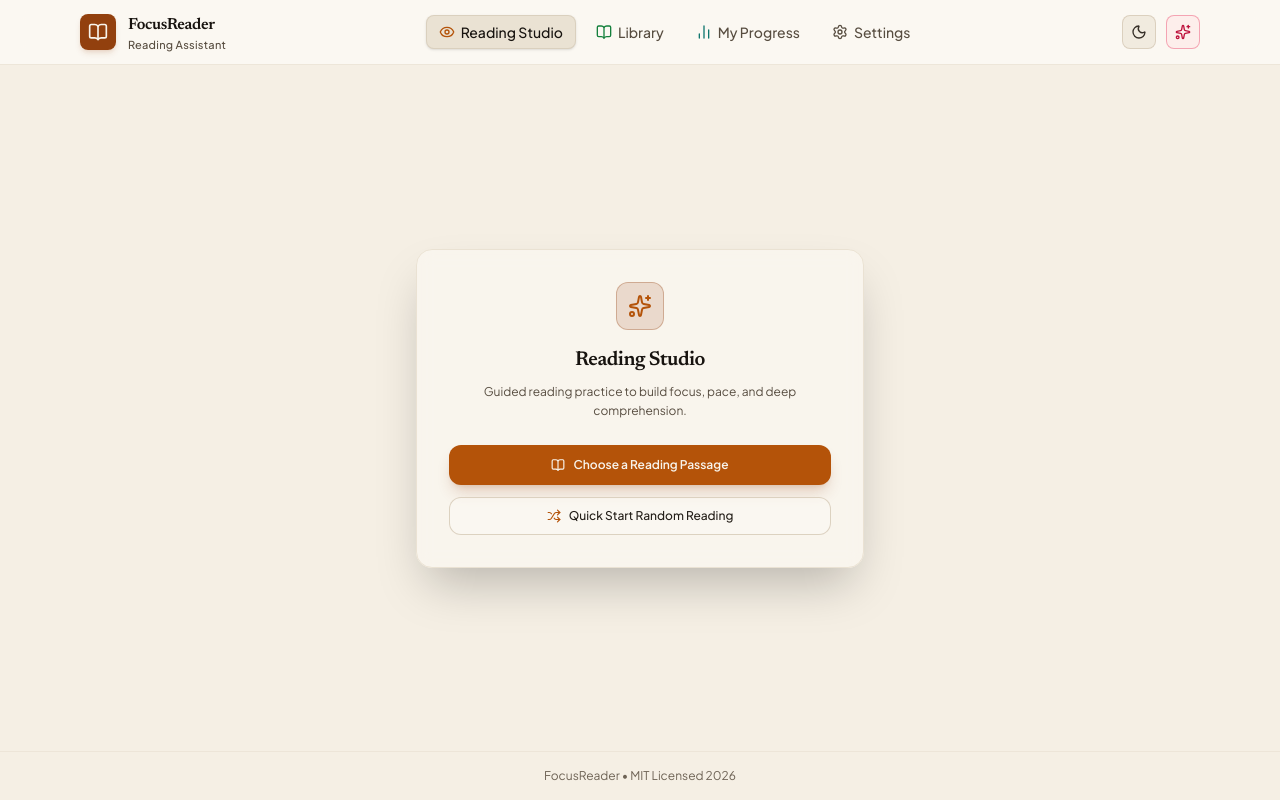
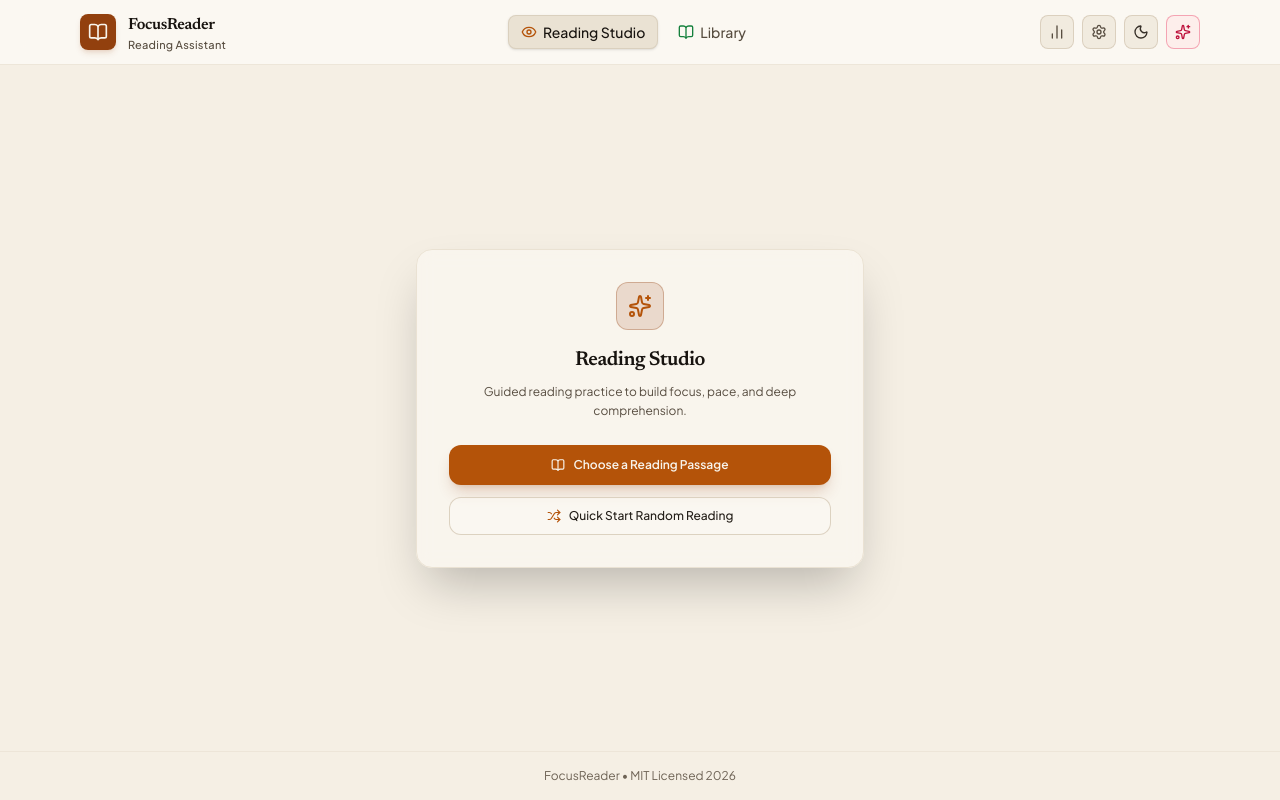
Before and after one commit to unmemero/focusreader, a React (Vite) app in the folder frontend/: page / in a window 1280 px wide. Built offline with nearby package versions, Linux system fonts and the light colour scheme; no server answers.

Commit message:
feat(ui): replace My Progress and Settings tabs with header icon buttons

```diff
--- a/frontend/src/components/layout/Shell.tsx
+++ b/frontend/src/components/layout/Shell.tsx
@@ -69,34 +69,40 @@
                 <BookOpen className="w-4 h-4 text-emerald-400" />
                 <span>Library</span>
               </button>
+            </nav>
 
+            {/* Right Controls: Analytics, Settings, Theme Toggle & Status Indicator */}
+            <div className="flex items-center space-x-2 text-xs font-medium">
               <button
+                type="button"
                 onClick={() => onTabChange('analytics')}
-                className={`px-3 py-1.5 rounded-lg text-xs sm:text-sm font-medium transition-colors flex items-center space-x-1.5 cursor-pointer ${
+                aria-label="My Progress"
+                title="My Progress"
+                className={`p-2 rounded-lg border transition-colors cursor-pointer ${
                   activeTab === 'analytics'
-                    ? 'bg-stone-800 text-amber-100 shadow-sm border border-stone-700/70'
-                    : 'text-stone-400 hover:text-stone-200 hover:bg-stone-800/50'
+                    ? 'border-teal-500/60 bg-stone-800 text-teal-300 shadow-sm'
+                    : 'border-stone-700/80 bg-stone-800/60 hover:bg-stone-800 text-stone-400 hover:text-stone-200'
                 }`}
               >
-                <BarChart2 className="w-4 h-4 text-teal-400" />
-                <span>My Progress</span>
+                <BarChart2 className="w-4 h-4" />
+                <span className="sr-only">My Progress</span>
               </button>
 
               <button
+                type="button"
                 onClick={() => onTabChange('settings')}
-                className={`px-3 py-1.5 rounded-lg text-xs sm:text-sm font-medium transition-colors flex items-center space-x-1.5 cursor-pointer ${
+                aria-label="Settings"
+                title="Settings"
+                className={`p-2 rounded-lg border transition-colors cursor-pointer ${
                   activeTab === 'settings'
-                    ? 'bg-stone-800 text-amber-100 shadow-sm border border-stone-700/70'
-                    : 'text-stone-400 hover:text-stone-200 hover:bg-stone-800/50'
+                    ? 'border-amber-500/60 bg-stone-800 text-amber-300 shadow-sm'
+                    : 'border-stone-700/80 bg-stone-800/60 hover:bg-stone-800 text-stone-400 hover:text-stone-200'
                 }`}
               >
-                <Settings className="w-4 h-4 text-stone-400" />
-                <span>Settings</span>
+                <Settings className="w-4 h-4" />
+                <span className="sr-only">Settings</span>
               </button>
-            </nav>
 
-            {/* Theme Toggle & Status Indicator */}
-            <div className="flex items-center space-x-2.5 text-xs font-medium">
               <button
                 type="button"
                 onClick={toggle}
```
Also changed, not shown: 1 other file (tests, documents, lock files or other folders).
